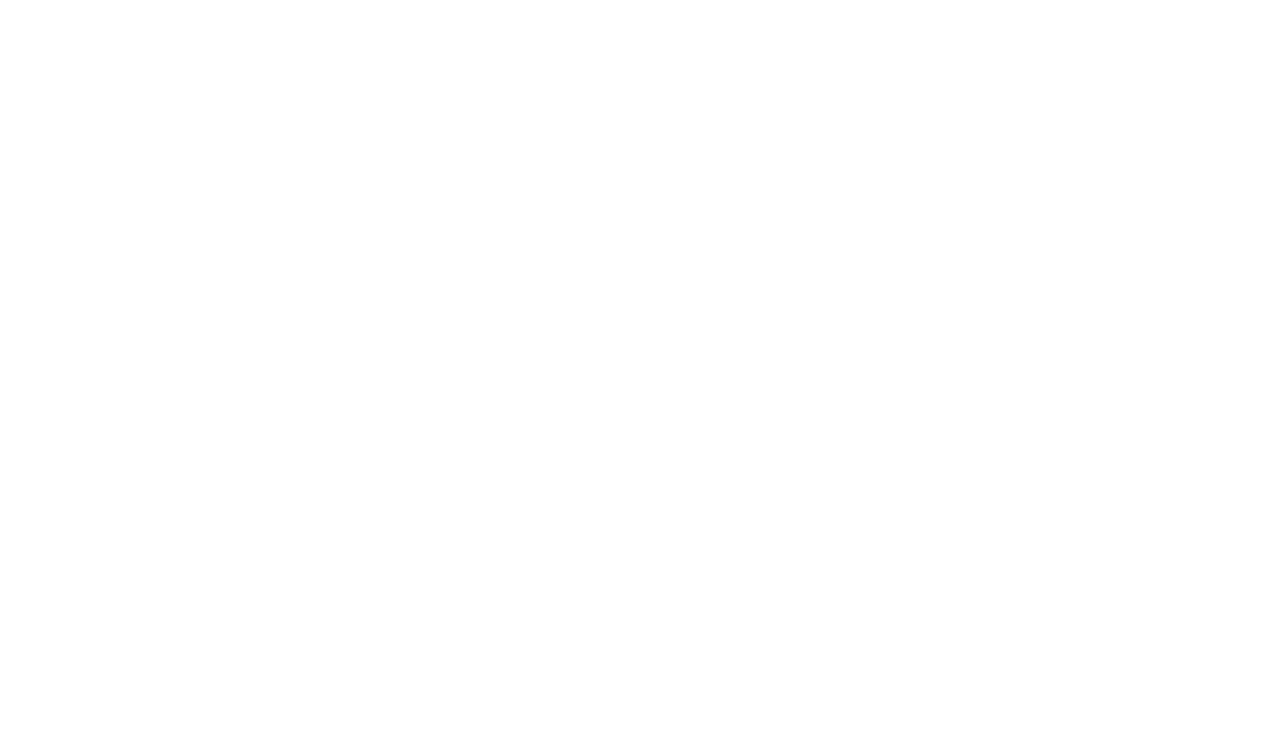
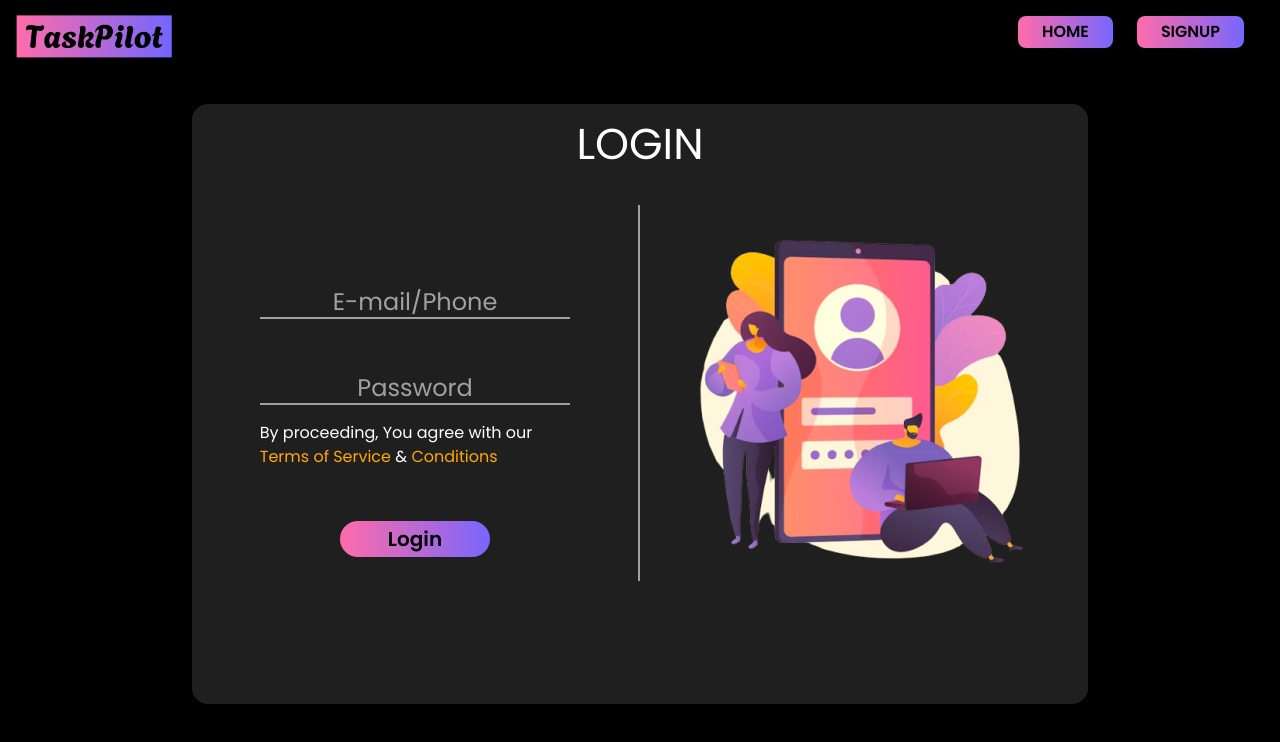
Before and after one commit to arpit2804/TaskPilot, a React (Vite) app in the folder frontend/: page /login in a window 1280 px wide. Before the commit this address had no page. Shown: the top 742 px of the page. Built offline with nearby package versions, Linux system fonts and the light colour scheme.

Commit message:
login page added

```diff
--- a/frontend/src/App.css
+++ b/frontend/src/App.css
@@ -3,3 +3,7 @@
 @tailwind base;
 @tailwind components;
 @tailwind utilities;
+
+*{
+    @apply font-poppins;
+}
--- a/frontend/src/App.jsx
+++ b/frontend/src/App.jsx
@@ -3,6 +3,7 @@
 import Tasks from './components/Tasks';
 import Classes from './components/Classes';
 import {BrowserRouter, Route, Routes} from 'react-router-dom'
+import Login from './components/Login';
 
 function App() {
   return(
@@ -12,7 +13,7 @@
       <Routes>
       <Route exact path = '/tasks' element = {<Tasks/>}/>
       <Route exact path = '/classes' element = {<Classes/>}/>
-
+      <Route exact path = '/login' element = {<Login/>}/>
       </Routes>
       </BrowserRouter>
     </div>
--- /dev/null
+++ b/frontend/src/components/Login.jsx
@@ -0,0 +1,60 @@
+import React from 'react'
+import logo from '../assets/taskpilot.png'
+import banner from '../assets/Login_banner.png'
+
+export default function Login() {
+    return (
+        <div className="h-screen bg-black">
+          <div className="flex justify-between">
+            <div>
+              <img
+                src={logo}
+                className="pr-3 pl-5 h-14 pt-4 cursor-pointer hover:scale-105 duration-300 "
+              />
+            </div>
+            <div className="mt-4 pr-6">
+              <button className="text-black font-semibold  bg-gradient-to-r from-[#ff6cab] via-[#BD69D2] to-[#7766FD] hover:scale-110 duration-300 rounded-lg px-6 py-1 mx-3">
+                HOME
+              </button>
+              <button className="text-black font-semibold bg-gradient-to-r from-[#ff6cab] via-[#BD69D2] to-[#7766FD] hover:scale-110 duration-300 rounded-lg px-6 py-1 mx-3">
+                SIGNUP
+              </button>
+            </div>
+          </div>
+          <div className="bg-[#1f1f1f] h-[75%] my-[3rem] mx-[12rem] rounded-2xl flex flex-col items-center">
+            <div className="text-[2.7rem] text-white mt-2">LOGIN</div>
+            <div className="flex items-center justify-center w-full my-7">
+              <div className="flex flex-col items-center w-[50%] justify-around h-[100%] border-r-2 border-[#A1A1A1] px-4 py-6 pt-14">
+                <div className="flex flex-col w-full items-center justify-around h-[80%]">
+                  <input
+                    placeholder="E-mail/Phone"
+                    className="w-[75%] bg-[#1f1f1f] text-[#A1A1A1] border-0 border-b-2 border-[#A1A1A1] placeholder:text-[#A1A1A1] text-xl placeholder:text-2xl placeholder:text-center"
+                  />
+                  <div className="w-full flex flex-col justify-center items-center gap-[1rem]">
+                    <input
+                      placeholder="Password"
+                      className="w-[75%] bg-[#1f1f1f] text-[#A1A1A1] border-0 border-b-2 border-[#A1A1A1] placeholder:text-[#A1A1A1] text-xl placeholder:text-2xl placeholder:text-center"
+                    />
+                    <div className=" text-white w-[75%]">
+                      By proceeding, You agree with our{" "}
+                      <span className="text-[#FFA900]">
+                        {" "}
+                        <a className='hover:underline cursor-pointer'> Terms of Service <span className='text-white'>&</span> Conditions</a>
+                      </span>
+                    </div>
+                  </div>
+                </div>
+                <div className="h-[20%] flex flex-col justify-end">
+                  <button className="py-1 px-12 text-black font-semibold bg-gradient-to-r from-[#ff6cab] via-[#BD69D2] to-[#7766FD] rounded-3xl text-xl hover:scale-110 duration-300">
+                    Login
+                  </button>
+                </div>
+              </div>
+              <div className="w-[50%] flex justify-center items-center">
+                <img src={banner} />
+              </div>
+            </div>
+          </div>
+        </div>
+      );
+}
```
Also changed, not shown: frontend/src/assets/Login_banner.png (added).
